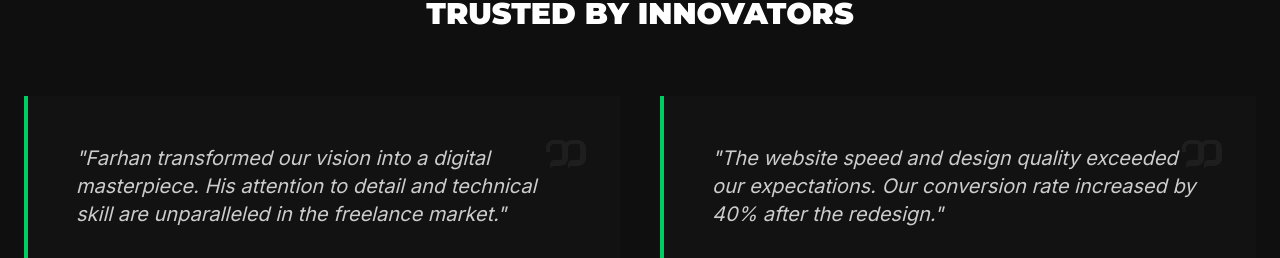
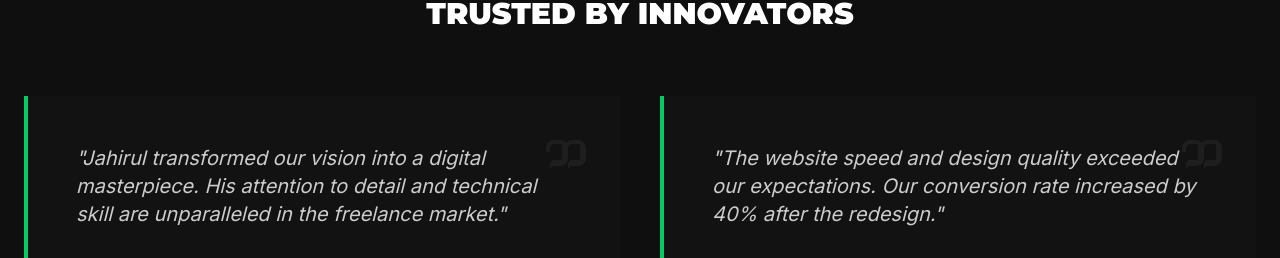
Before and after one commit to Farhan17-code/farhan-islam-portfolio, a React (Vite) app: page / in a window 1280 px wide. Shown: the part 3274-3532 px from the top of the page. Built offline with nearby package versions, Linux system fonts and the light colour scheme; grey boxes are pictures that could not be loaded.

Commit message:
Update Testimonials.tsx

```diff
--- a/components/Testimonials.tsx
+++ b/components/Testimonials.tsx
@@ -4,7 +4,7 @@ import React from 'react';
 const Testimonials: React.FC = () => {
   const testimonials = [
     {
-      text: "Farhan transformed our vision into a digital masterpiece. His attention to detail and technical skill are unparalleled in the freelance market.",
+      text: "Jahirul transformed our vision into a digital masterpiece. His attention to detail and technical skill are unparalleled in the freelance market.",
       author: "SARAH JENKINS",
       role: "CEO, NexaCorp",
       avatar: "https://picsum.photos/seed/sarah/100/100"
```
